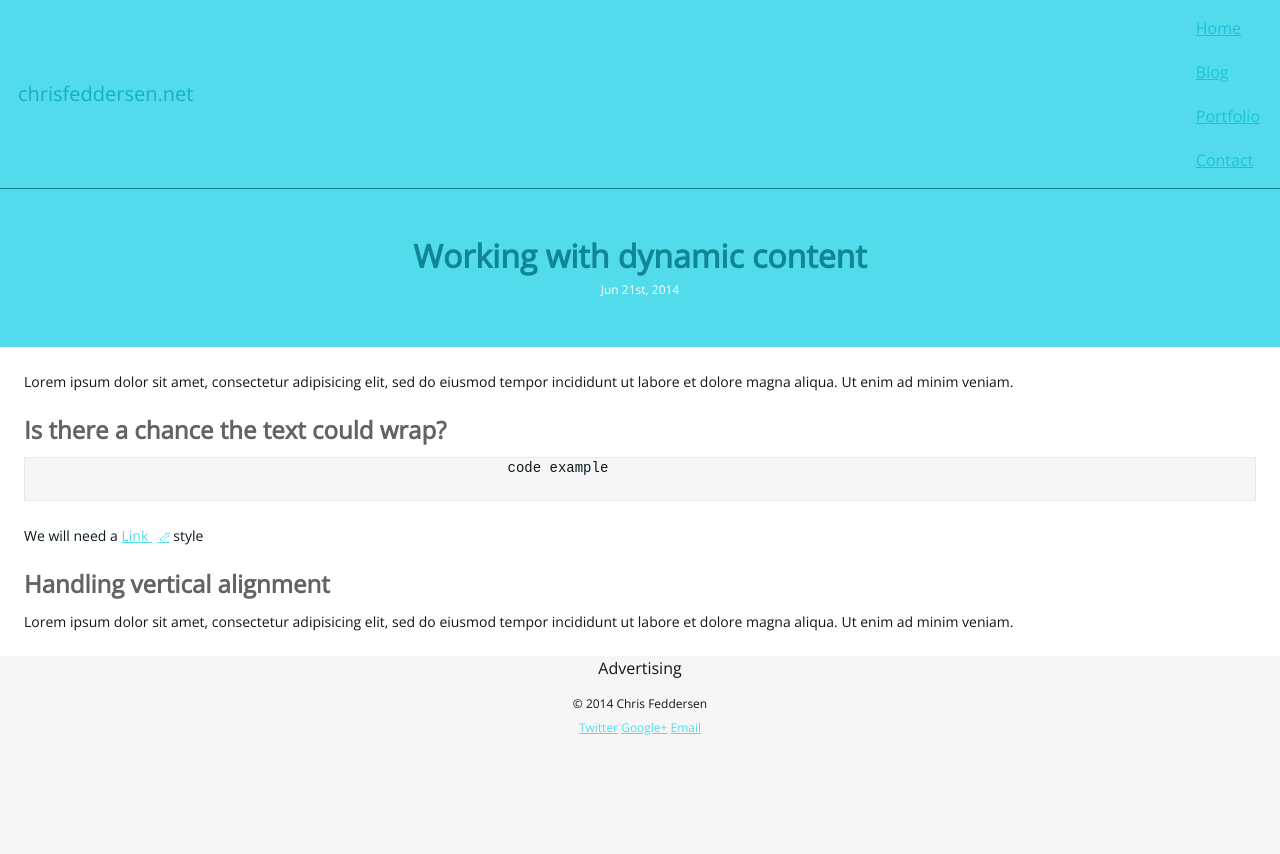
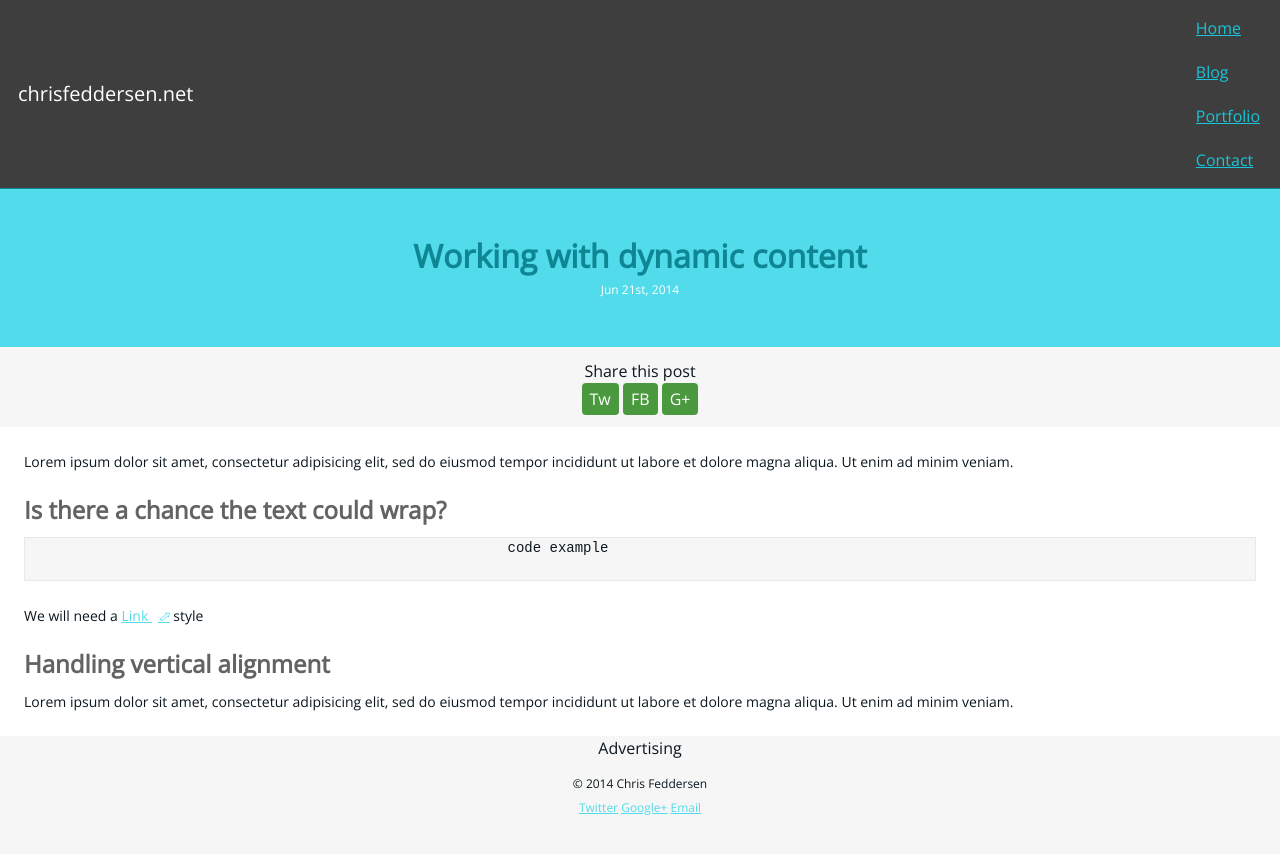
Before and after one commit to cfed/chrisfeddersen.net, a plain HTML site: page index.html in a window 1280 px wide. Before the commit the page ends 800 px from the top, so only its background shows below. Drawn offline with nearby package versions, Linux system fonts and the light colour scheme.

Commit message:
Added rough share block

```diff
--- a/index.html
+++ b/index.html
@@ -49,6 +49,14 @@
 						<h1 class="post__title">Working with dynamic content</h1>
 						<p class="post__date">Jun 21st, 2014</p>
 					</header>
+					<div class="share  islet  flush--bottom">
+						<p class="flush  text--center">Share this post</p>
+						<ul class="nav  nav--banner">
+							<li><a href="#0" class="btn  btn--positive  btn--small">Tw</a></li>
+							<li><a href="#0" class="btn  btn--positive  btn--small">FB</a></li>
+							<li><a href="#0" class="btn  btn--positive  btn--small">G+</a></li>
+						</ul>
+					</div>
 					<section class="post__content">
 						<p> Lorem ipsum dolor sit amet, consectetur adipisicing elit, sed do eiusmod
 						tempor incididunt ut labore et dolore magna aliqua. Ut enim ad minim veniam.</p>
--- a/scss/_defaults.scss
+++ b/scss/_defaults.scss
@@ -204,7 +204,7 @@ $use-breadcrumb:    false!default;
 $use-media:         true!default;
 $use-flag:          true!default;
 $use-marginalia:    false!default;
-$use-island:        false!default;
+$use-island:        true!default;
 $use-block-list:    false!default;
 $use-matrix:        false!default;
 $use-split:         false!default;
@@ -214,7 +214,7 @@ $use-flyout:        false!default;
 $use-arrows:        false!default;
 $use-sprite:        false!default;
 $use-icon-text:     true!default;
-$use-beautons:      false!default;
+$use-beautons:      true!default;
 $use-lozenges:      false!default;
 $use-rules:         false!default;
 $use-stats:         false!default;
--- a/scss/bits/_header.scss
+++ b/scss/bits/_header.scss
@@ -3,7 +3,7 @@
 \*------------------------------------*/
 
 .page-header {
-	background-color: $color-post-header-bg;
+	background-color: #3E3E3E;
 	border-bottom: 1px solid $color-post-header;
 	color: $color-content;
 	margin: 0;
@@ -14,9 +14,9 @@
 	font-weight: 300;
 	margin: 0;
 	> a {
-		color: darken($color-post-header-bg, 20%);
+		color: $color-content;
 			&:hover {
-				color: darken($color-post-header, 10%);
+				color: darken($color-content, 10%);
 			}
 		margin-left: $half-spacing-unit;
 		text-decoration: none;
```
Also changed, not shown: css/style.css, 1 other file.
